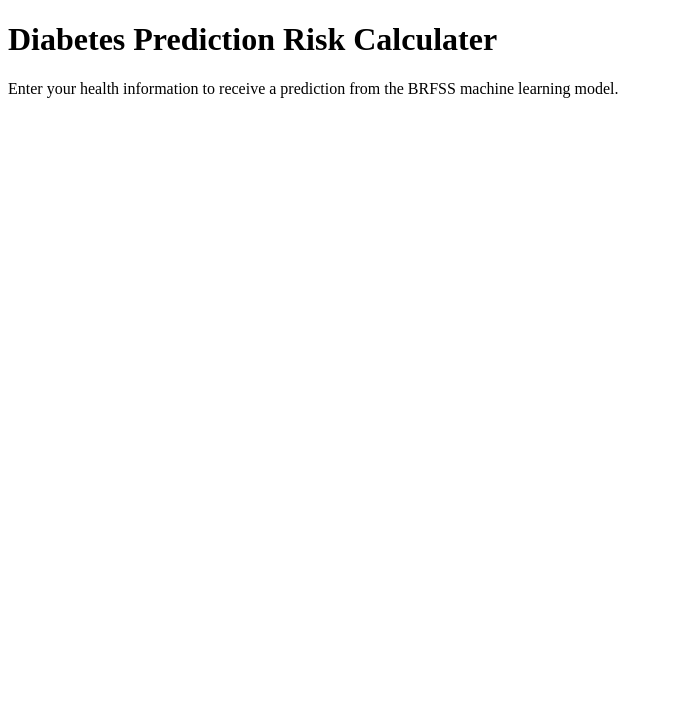
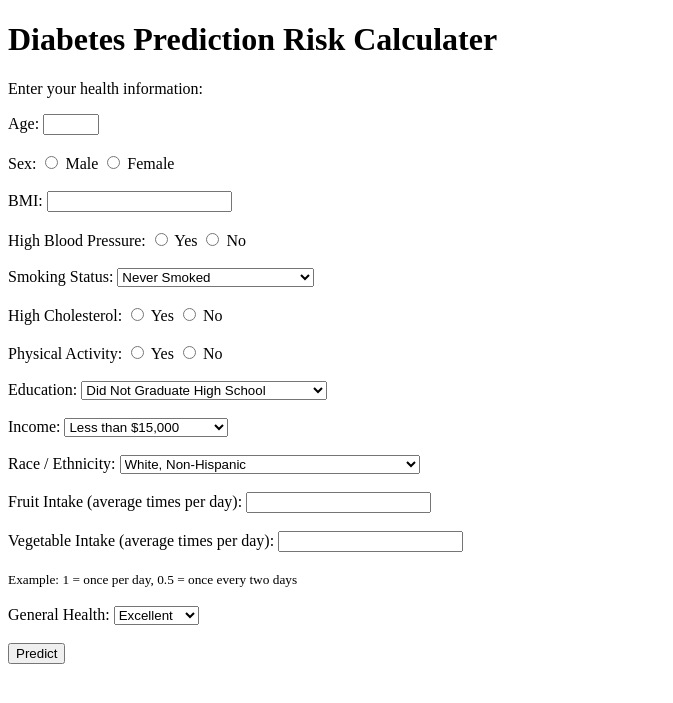
Before and after one commit to fujisoftboy2009/F26_4495_S2_LiqinS, a Flask app: page / in a window 1280 px wide. Shown: the top 703 px of the page, without its empty margins (0-673 px from the left). Run offline with Flask 3, Linux system fonts and the light colour scheme; parts of the project's set-up code (start-up, migrations or seed data) failed here and were passed over.

Commit message:
Add web form submission
Added the 13 input fields and enabled POST form submission in the Flask app.

```diff
--- a/Implementation/webapp/app.py
+++ b/Implementation/webapp/app.py
@@ -1,4 +1,4 @@
-from flask import Flask, render_template
+from flask import Flask, render_template, request
 import joblib
 import os
 
@@ -20,8 +20,12 @@ model = joblib.load(
 )
 
 
-@app.route("/")
+@app.route("/", methods=["GET", "POST"])
 def home():
+
+    if request.method == "POST":
+        print("Form submitted successfully")
+
     return render_template("index.html")
 
 
--- a/Implementation/webapp/templates/index.html
+++ b/Implementation/webapp/templates/index.html
@@ -1,15 +1,170 @@
 <!DOCTYPE html>
 <html>
 <head>
-    <title>Diabetes Prediction</title>
+    <title>Diabetes/Prediabetes Risk Calculater</title>
 </head>
 
 <body>
     <h1>Diabetes Prediction  Risk Calculater</h1>
 
-    <p>
-        Enter your health information to receive a prediction
-        from the BRFSS machine learning model.
-    </p>
+     <p>Enter your health information:</p>
+
+    <form method="POST">
+
+        <!-- 1. Age -->
+        <label>Age:</label>
+        <input type="number" name="Age" min="18" max="80" required>
+        <br><br>
+
+
+        <!-- 2. Sex -->
+        <label>Sex:</label>
+        <input type="radio" name="Sex" value="Male" required> Male
+        <input type="radio" name="Sex" value="Female"> Female
+        <br><br>
+
+
+        <!-- 3. BMI -->
+        <label>BMI:</label>
+        <input type="number" step="0.1" name="BMI" required>
+        <br><br>
+
+
+        <!-- 4. High Blood Pressure -->
+        <label>High Blood Pressure:</label>
+        <input type="radio" name="HighBP"
+               value="High Blood Pressure" required> Yes
+        <input type="radio" name="HighBP"
+               value="No High Blood Pressure"> No
+        <br><br>
+
+
+        <!-- 5. Smoking Status -->
+        <label>Smoking Status:</label>
+        <select name="Smoking_Status" required>
+            <option value="Never Smoked">Never Smoked</option>
+            <option value="Former Smoker">Former Smoker</option>
+            <option value="Current Smoker - Every Day">
+                Current Smoker - Every Day
+            </option>
+            <option value="Current Smoker - Some Days">
+                Current Smoker - Some Days
+            </option>
+        </select>
+        <br><br>
+
+
+        <!-- 6. High Cholesterol -->
+        <label>High Cholesterol:</label>
+        <input type="radio" name="HighChol"
+               value="High Cholesterol" required> Yes
+        <input type="radio" name="HighChol"
+               value="No High Cholesterol"> No
+        <br><br>
+
+
+        <!-- 7. Physical Activity -->
+        <label>Physical Activity:</label>
+        <input type="radio" name="Physical_Activity"
+               value="Physically Active" required> Yes
+        <input type="radio" name="Physical_Activity"
+               value="No Physical Activity"> No
+        <br><br>
+
+
+        <!-- 8. Education -->
+        <label>Education:</label>
+        <select name="Education" required>
+            <option value="Did Not Graduate High School">
+                Did Not Graduate High School
+            </option>
+            <option value="High School Graduate">
+                High School Graduate
+            </option>
+            <option value="Attended College or Technical School">
+                Attended College or Technical School
+            </option>
+            <option value="College or Technical School Graduate">
+                College or Technical School Graduate
+            </option>
+        </select>
+        <br><br>
+
+
+        <!-- 9. Income -->
+        <label>Income:</label>
+        <select name="Income_Group" required>
+            <option value="Less than $15,000">Less than $15,000</option>
+            <option value="$15,000 to < $25,000">$15,000 to &lt; $25,000</option>
+            <option value="$25,000 to < $35,000">$25,000 to &lt; $35,000</option>
+            <option value="$35,000 to < $50,000">$35,000 to &lt; $50,000</option>
+            <option value="$50,000 to < $100,000">$50,000 to &lt; $100,000</option>
+            <option value="$100,000 to < $200,000">$100,000 to &lt; $200,000</option>
+            <option value="$200,000 or more">$200,000 or more</option>
+        </select>
+        <br><br>
+
+
+        <!-- 10. Race / Ethnicity -->
+        <label>Race / Ethnicity:</label>
+        <select name="Race_Ethnicity" required>
+            <option value="White, Non-Hispanic">
+                White, Non-Hispanic
+            </option>
+            <option value="Black, Non-Hispanic">
+                Black, Non-Hispanic
+            </option>
+            <option value="Asian, Non-Hispanic">
+                Asian, Non-Hispanic
+            </option>
+            <option value="American Indian/Alaska Native, Non-Hispanic">
+                American Indian/Alaska Native, Non-Hispanic
+            </option>
+            <option value="Native Hawaiian/Pacific Islander, Non-Hispanic">
+                Native Hawaiian/Pacific Islander, Non-Hispanic
+            </option>
+            <option value="Multiracial, Non-Hispanic">
+                Multiracial, Non-Hispanic
+            </option>
+            <option value="Hispanic">
+                Hispanic
+            </option>
+            <option value="Other Race, Non-Hispanic">
+                Other Race, Non-Hispanic
+            </option>
+        </select>
+        <br><br>
+
+
+        <!-- 11. Fruit -->
+        <label>Fruit Intake (average times per day):</label>
+        <input type="number" step="any" name="Fruit_Per_Day" required>
+        <br><br>
+
+
+        <!-- 12. Vegetables -->
+        <label>Vegetable Intake (average times per day):</label>
+        <input type="number" step="any" name="Vegetable_Per_Day" required>
+        <br><br>
+
+        <small>Example: 1 = once per day, 0.5 = once every two days</small>
+        <br><br>
+
+
+        <!-- 13. General Health -->
+        <label>General Health:</label>
+        <select name="General_Health" required>
+            <option value="Excellent">Excellent</option>
+            <option value="Very Good">Very Good</option>
+            <option value="Good">Good</option>
+            <option value="Fair">Fair</option>
+            <option value="Poor">Poor</option>
+        </select>
+        <br><br>
+
+
+        <button type="submit">Predict</button>
+
+    </form>
 </body>
 </html>
```
